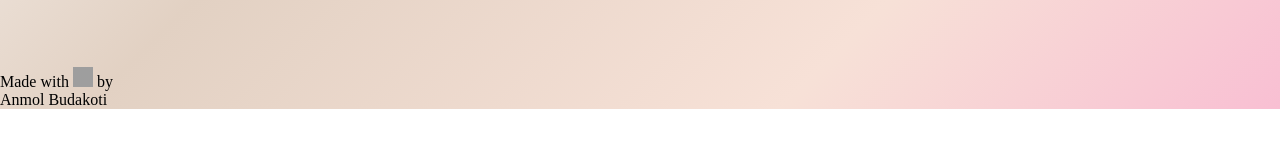
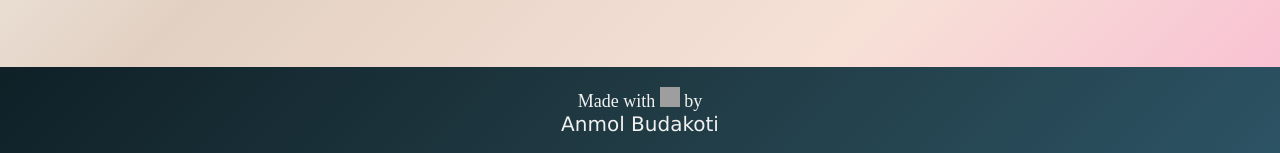
Before and after one commit to anmolbudakoti/Photo-Gallery, a plain HTML site: page index.html in a window 1280 px wide. Shown: the part 2899-3052 px from the top of the page. Before the commit the page ends 3008 px from the top, so only its background shows below. Drawn offline with Linux system fonts and the light colour scheme; grey boxes are pictures that could not be loaded.

Commit message:
Update style.css

```diff
--- a/style.css
+++ b/style.css
@@ -133,6 +133,14 @@ nav {
     font-weight: normal;
 }
 
+.imgContainer {
+    display: flex;
+    flex-direction: column;
+    justify-content: center;
+    align-items: center;
+    margin: 40px;
+}
+
 .imgContainer .imgBox {
     display: flex;
     flex-direction: row;
@@ -189,6 +197,23 @@ nav {
     margin-bottom: 10px;
 }
 
+ footer{
+        width: 100%;
+        background: linear-gradient(135deg, #0f2027, #203a43, #2c5364);
+        padding: 20px;
+        text-align: center;
+        color: #f1f1f1; /* Matching text color */
+    }
+
+    footer .Foottext{
+        font-size: 18px;
+    }
+    footer .Footname{
+        font-size: 20px;
+        font-weight: 500;
+        font-family: 'Lucida Sans', 'Lucida Sans Regular', 'Lucida Grande', 'Lucida Sans Unicode', Geneva, Verdana, sans-serif;
+    }
+
 @media (min-width: 1024px) and (max-width: 1440px){
     .btns {
         bottom: 160px;
@@ -233,11 +258,3 @@ nav {
         width: 12px;
     }
 }
-
-.imgContainer {
-    display: flex;
-    flex-direction: column;
-    justify-content: center;
-    align-items: center;
-    margin: 40px;
-}
```
